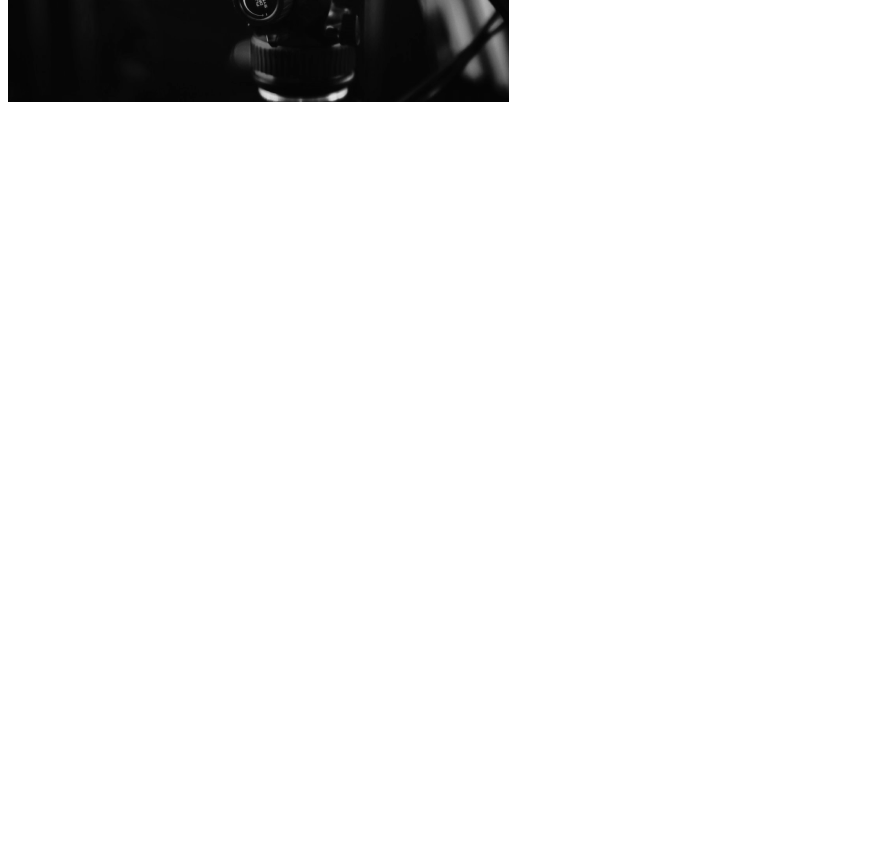
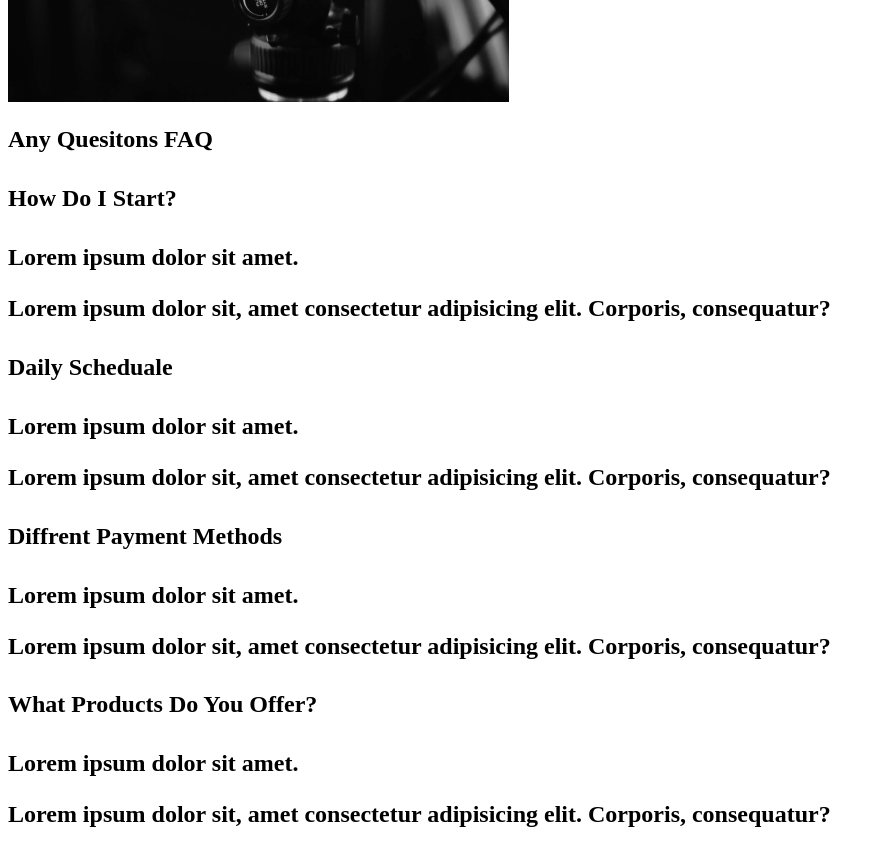
Before and after one commit to MKhodagholi/capture-project, a React (Create React App) app: page / in a window 1280 px wide. Shown: the part 2280-3132 px from the top of the page, without its empty margins (0-885 px from the left). Before the commit the page ends 2394 px from the top, so only its background shows below. Built offline with nearby package versions, Linux system fonts and the light colour scheme.

Commit message:
4. Faq Section

```diff
--- /dev/null
+++ b/src/components/FaqSection.jsx
@@ -0,0 +1,55 @@
+import React from "react";
+
+const FaqSection = () => {
+  return (
+    <>
+      <div className="faq">
+        <h2>
+          Any Quesitons <span>FAQ</span>
+          <div className="question">
+            <h4>How Do I Start?</h4>
+            <div className="answer">
+              <p>Lorem ipsum dolor sit amet.</p>
+              <p>
+                Lorem ipsum dolor sit, amet consectetur adipisicing elit.
+                Corporis, consequatur?
+              </p>
+            </div>
+          </div>
+          <div className="question">
+            <h4>Daily Scheduale</h4>
+            <div className="answer">
+              <p>Lorem ipsum dolor sit amet.</p>
+              <p>
+                Lorem ipsum dolor sit, amet consectetur adipisicing elit.
+                Corporis, consequatur?
+              </p>
+            </div>
+          </div>
+          <div className="question">
+            <h4>Diffrent Payment Methods</h4>
+            <div className="answer">
+              <p>Lorem ipsum dolor sit amet.</p>
+              <p>
+                Lorem ipsum dolor sit, amet consectetur adipisicing elit.
+                Corporis, consequatur?
+              </p>
+            </div>
+          </div>
+          <div className="question">
+            <h4>What Products Do You Offer?</h4>
+            <div className="answer">
+              <p>Lorem ipsum dolor sit amet.</p>
+              <p>
+                Lorem ipsum dolor sit, amet consectetur adipisicing elit.
+                Corporis, consequatur?
+              </p>
+            </div>
+          </div>
+        </h2>
+      </div>
+    </>
+  );
+};
+
+export default FaqSection;
--- a/src/pages/AboutUs.jsx
+++ b/src/pages/AboutUs.jsx
@@ -2,12 +2,14 @@
 
 import AboutSection from "../components/AboutSection";
 import ServisesSection from "../components/ServisesSection";
+import FaqSection from "../components/FaqSection";
 
 const AboutUs = () => {
   return (
     <>
       <AboutSection />
       <ServisesSection />
+      <FaqSection />
     </>
   );
 };
```
